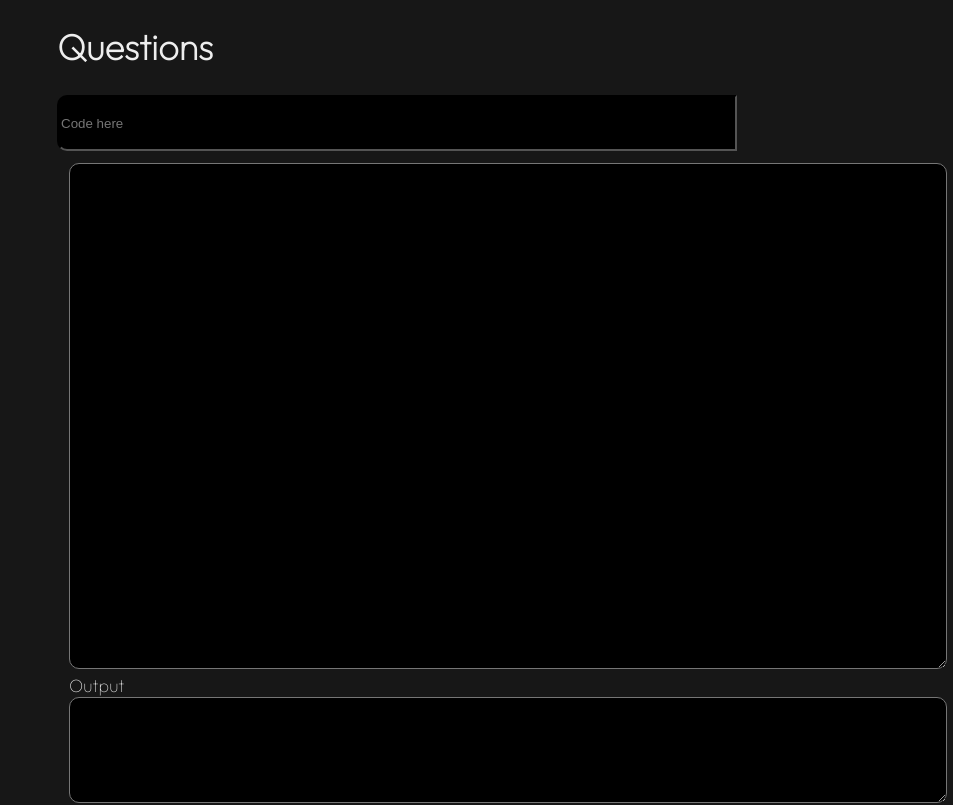
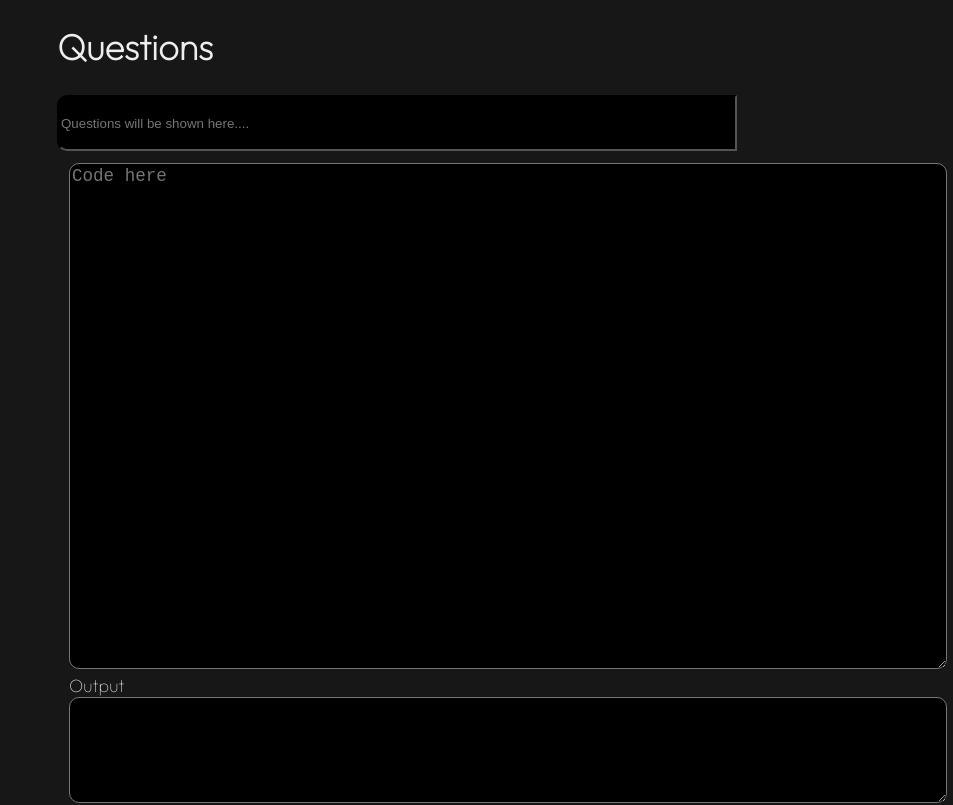
Before and after one commit to varunbagga19/Coding-Interview-Platform, a React (Create React App) app in the folder client/: page / in a window 1280 px wide. Shown: the top 805 px of the page, without its empty margins (327-1280 px from the left). Built offline with nearby package versions, Linux system fonts and the light colour scheme; no server answers; the HTML template or start-up script is replaced by a standard one.

Commit message:
Stage 1 final product

```diff
--- a/client/src/Qu.js
+++ b/client/src/Qu.js
@@ -24,7 +24,7 @@ function Qu() {
          <h1>  Questions   </h1>
               <form>
               <input type="text" name="chat"
-              placeholder="Code here"
+              placeholder="Questions will be shown here...."
              onChange={send}
              value={message || ''}
              />
--- a/client/src/components/Compiler/Compiler.js
+++ b/client/src/components/Compiler/Compiler.js
@@ -120,6 +120,7 @@ export default class Compiler extends Component {
               required
               name="solution"
               id="source"
+              placeholder="Code here"
               onChange={this.input}
               className=" source"
               value={this.state.input}
```
